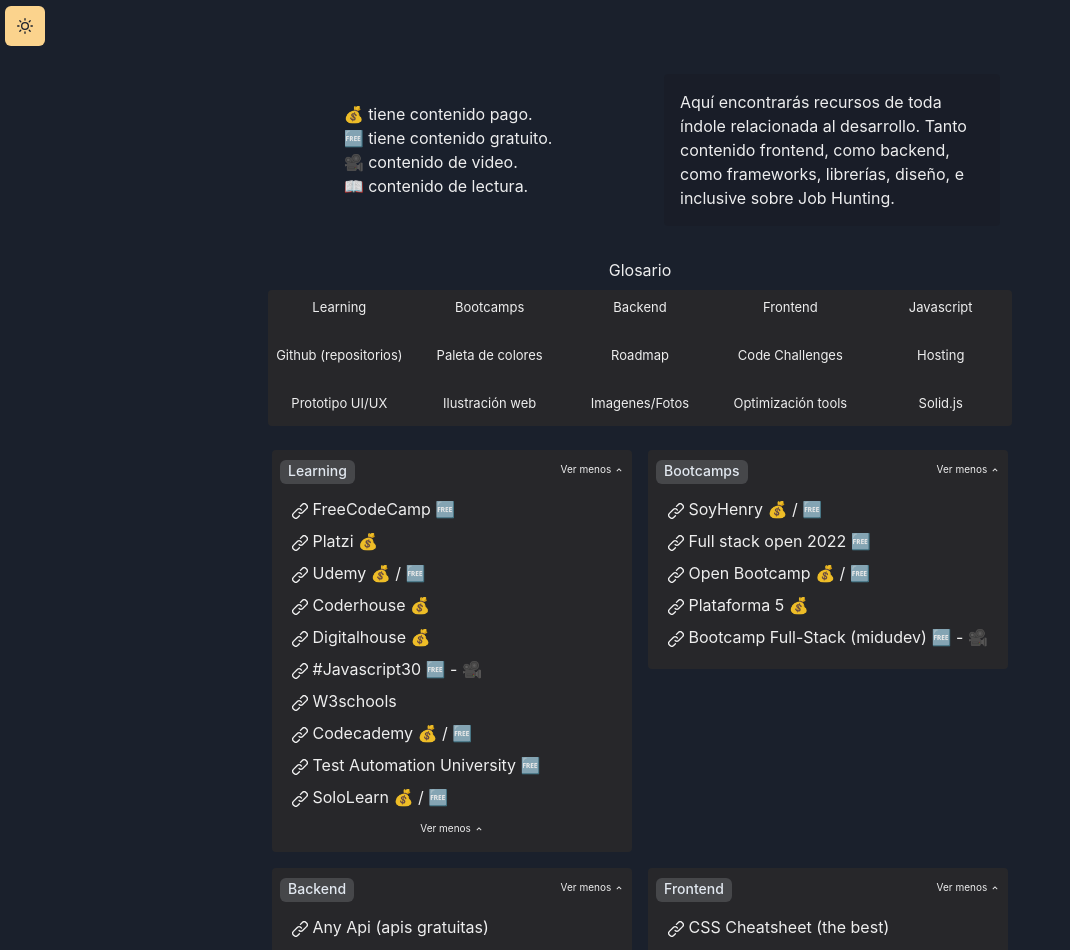
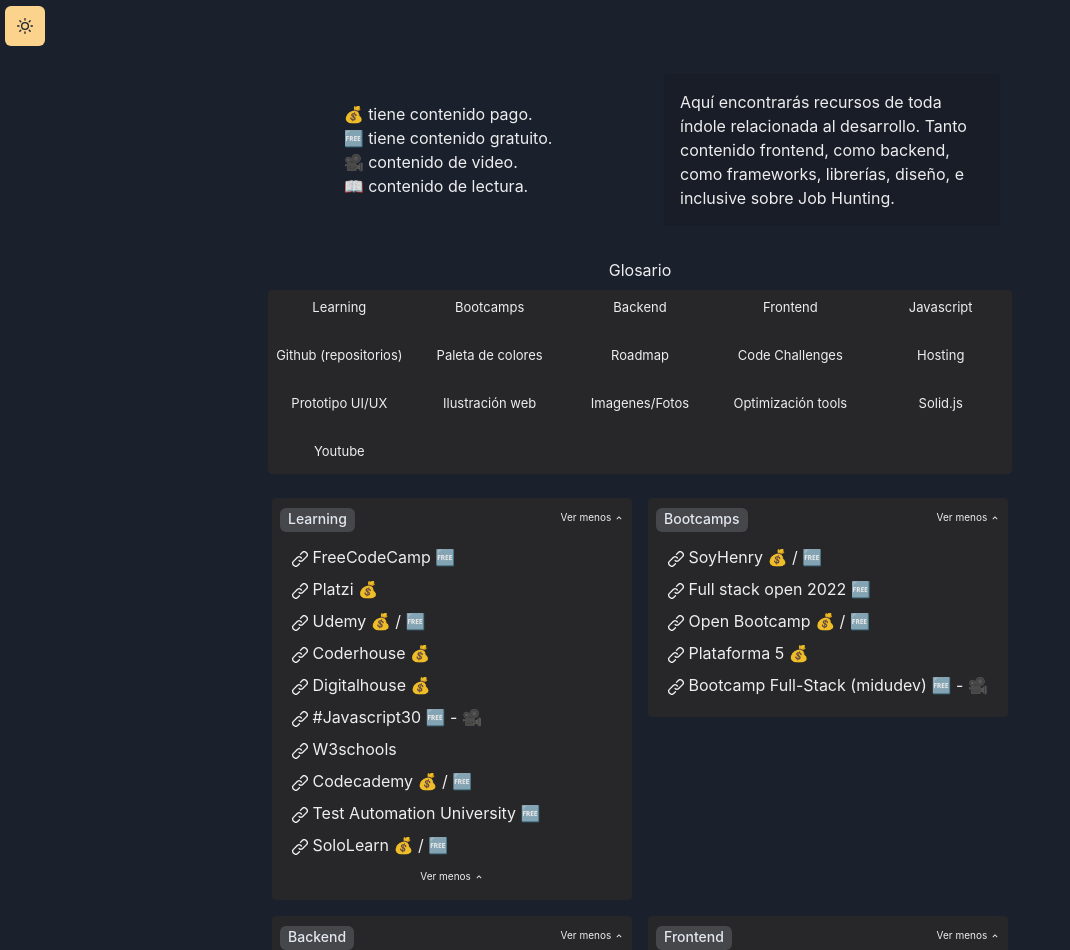
Before and after one commit to rodriabregu/resources-page, a React (Vite) app: page / in a window 1280 px wide. Shown: the top 950 px of the page, without its empty margins (0-1070 px from the left). Built offline with nearby package versions, Linux system fonts and the light colour scheme.

Commit message:
feat/resource-youtube

```diff
--- a/src/App.tsx
+++ b/src/App.tsx
@@ -16,7 +16,8 @@
   dataRoadmap,
   dataSolidjs,
   dataWebFonts,
-  dataWebIllustrations
+  dataWebIllustrations,
+  dataYoutube
 } from 'data/resourcing'
 
 import AlertIntro from 'components/AlertIntro'
@@ -42,7 +43,8 @@
   'Ilustración web',
   'Imagenes/Fotos',
   'Optimización tools',
-  'Solid.js'
+  'Solid.js',
+  'Youtube'
 ]
 
 function App() {
@@ -92,6 +94,10 @@
           <ResourceLayout title={'Optimización tools'} data={dataOptimization} />
           <ResourceLayout title={'Solid.js'} data={dataSolidjs} />
         </WrapperLayout>
+
+        <WrapperLayout>
+          <ResourceLayout title={'Youtube'} data={dataYoutube} />
+        </WrapperLayout>
       </Flex>
       <Center>
         <Button m={'2'} onClick={() => scrollToSection('app')}>
--- a/src/data/resourcing.ts
+++ b/src/data/resourcing.ts
@@ -44,6 +44,14 @@
   {
     name: 'Colección repositorios por Stars github',
     link: 'https://github.com/maguowei/awesome-stars#javascript'
+  },
+  {
+    name: 'Awesome Javascript',
+    link: 'https://github.com/sorrycc/awesome-javascript'
+  },
+  {
+    name: 'Readmes profile templates',
+    link: 'https://github.com/durgeshsamariya/awesome-github-profile-readme-templates'
   }
 ]
 
@@ -238,6 +246,14 @@
     link: 'https://www.codewars.com/'
   },
   {
+    name: 'Codewars Kata Training JS',
+    link: 'https://www.codewars.com/kata/571ec274b1c8d4a61c0000c8'
+  },
+  {
+    name: 'Codewars Kata Greatest warrior',
+    link: 'https://www.codewars.com/kata/5941c545f5c394fef900000c'
+  },
+  {
     name: 'Codingame',
     link: 'https://www.codingame.com/start'
   },
@@ -428,3 +444,30 @@
     link: 'https://www.youtube.com/playlist?list=PLtLhzwNMDs1fMi43erQSzXD49Y4p0TniU'
   }
 ]
+
+export const dataYoutube = [
+  {
+    name: 'Simple Frontend Pagination | React',
+    link: 'https://www.youtube.com/watch?v=IYCa1F-OWmk'
+  },
+  {
+    name: 'Search Bar React Component in React',
+    link: 'https://www.youtube.com/watch?v=ptvty55bLkk'
+  },
+  {
+    name: 'Barra Buscadora con React Hooks',
+    link: 'https://www.youtube.com/watch?v=HPMSBCfdKKU'
+  },
+  {
+    name: 'Top 30 CSS & Javascript Effects',
+    link: 'https://www.youtube.com/watch?v=62FVLLDYJfs&list=WL&index=8'
+  },
+  {
+    name: 'React consumir API usando POST con axios',
+    link: 'https://www.youtube.com/watch?v=UXAQUGbDJZw'
+  },
+  {
+    name: 'Curso Angular',
+    link: 'https://www.youtube.com/watch?v=fXpMiweCC_o&list=PLU8oAlHdN5BnNAe8zXnuBNzKID39DUwcO'
+  }
+]
```
